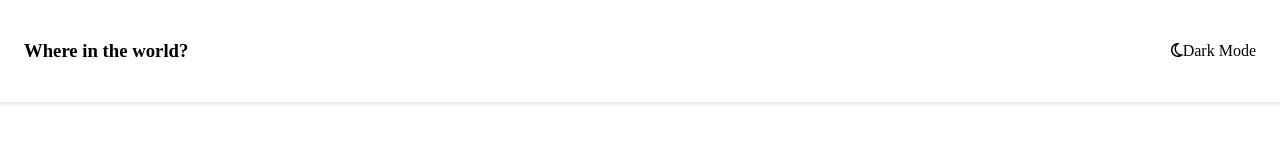
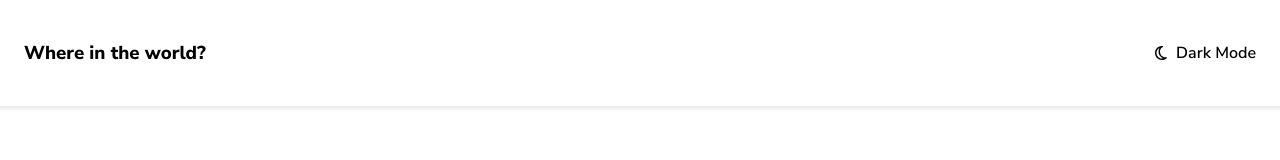
Before and after one commit to priegelsdev/rest-countries, a React (Vite) app: page / in a window 1280 px wide. Shown: the top 160 px of the page. Built offline with nearby package versions, Linux system fonts and the light colour scheme.

Commit message:
add google fonts

```diff
--- a/index.html
+++ b/index.html
@@ -5,6 +5,10 @@
     <link rel="icon" type="image/svg+xml" href="/vite.svg" />
     <meta name="viewport" content="width=device-width, initial-scale=1.0" />
     <title>REST Countries API</title>
+
+    <link rel="preconnect" href="https://fonts.googleapis.com">
+    <link rel="preconnect" href="https://fonts.gstatic.com" crossorigin>
+    <link href="https://fonts.googleapis.com/css2?family=Nunito+Sans:wght@300;400;600;800&display=swap" rel="stylesheet">
   </head>
   <body>
     <div id="root"></div>
--- a/src/index.css
+++ b/src/index.css
@@ -1,5 +1,6 @@
 * {
   box-sizing: border-box;
+  font-family: 'Nunito Sans', sans-serif;
 }
 
 html, body {
@@ -19,3 +20,10 @@
 .header-title {
   margin: 0;
 }
+
+.color-switch {
+  display: flex;
+  align-items: center;
+  gap: 0.6em;
+  font-weight: 600;
+}
```
